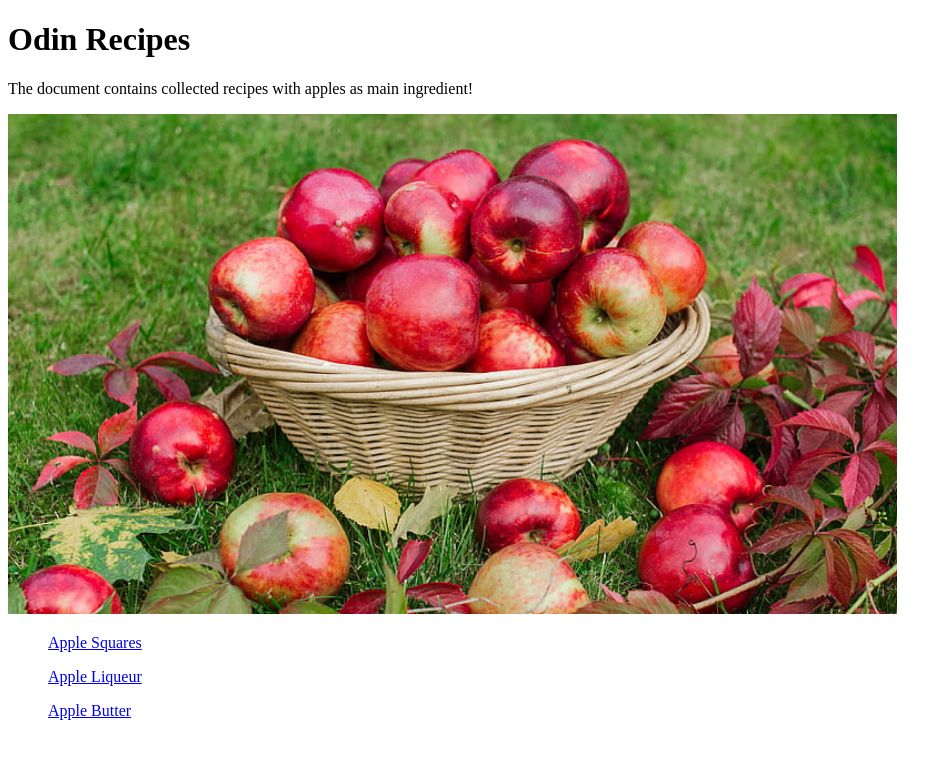
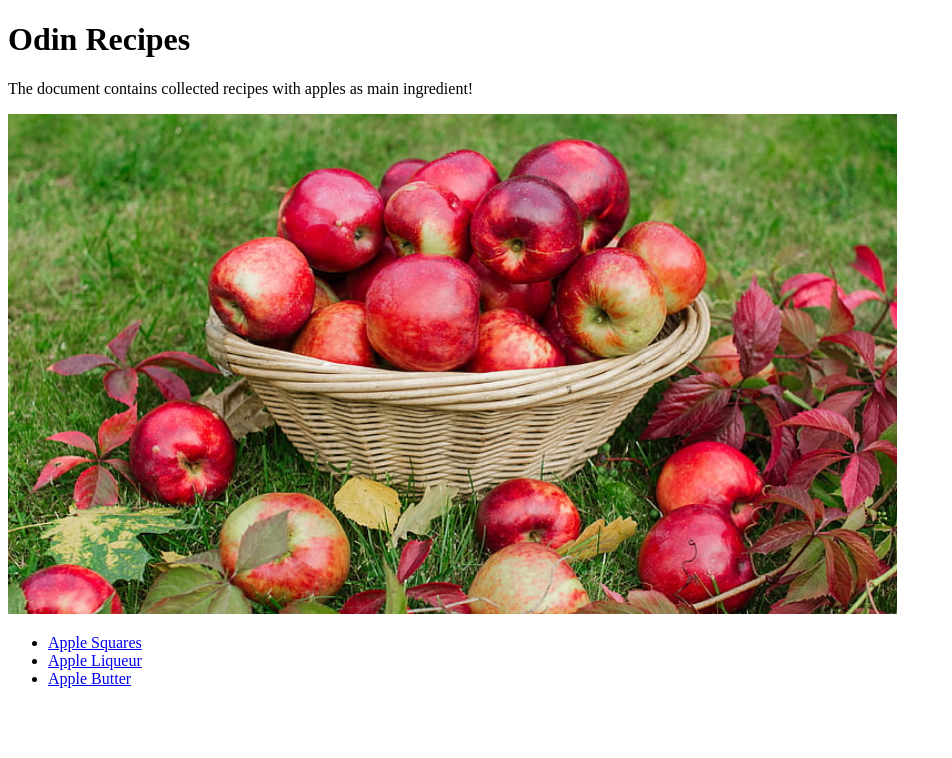
Before and after one commit to Zeck2/odin-recipes, a plain HTML site: page index.html in a window 1280 px wide. Shown: the whole page, without its empty margins (0-952 px from the left). Drawn offline with Linux system fonts and the light colour scheme.

Commit message:
minor changes and corrections

```diff
--- a/index.html
+++ b/index.html
@@ -10,10 +10,10 @@
     <h1>Odin Recipes</h1>
     <p>The document contains collected recipes with apples as main ingredient!</p>
     <img src="./images/appleBasket.jpg" alt="apples" height="500px">
-    <div>
-        <ul><a href="./recipes/appleSquares.html">Apple Squares</a></ul>
-        <ul><a href="./recipes/appleLiqueur.html">Apple Liqueur</a></ul>
-        <ul><a href="./recipes/appleButter.html">Apple Butter</a></ul>
-    </div>
-</body>
+    <ul>
+        <li><a href="./recipes/appleSquares.html">Apple Squares</a></li>
+        <li><a href="./recipes/appleLiqueur.html">Apple Liqueur</a></li>
+        <li><a href="./recipes/appleButter.html">Apple Butter</a></li>
+    </ul>
+    </body>
 </html>
```
Also changed, not shown: recipes/appleSquares.html (+1 -1 lines).
